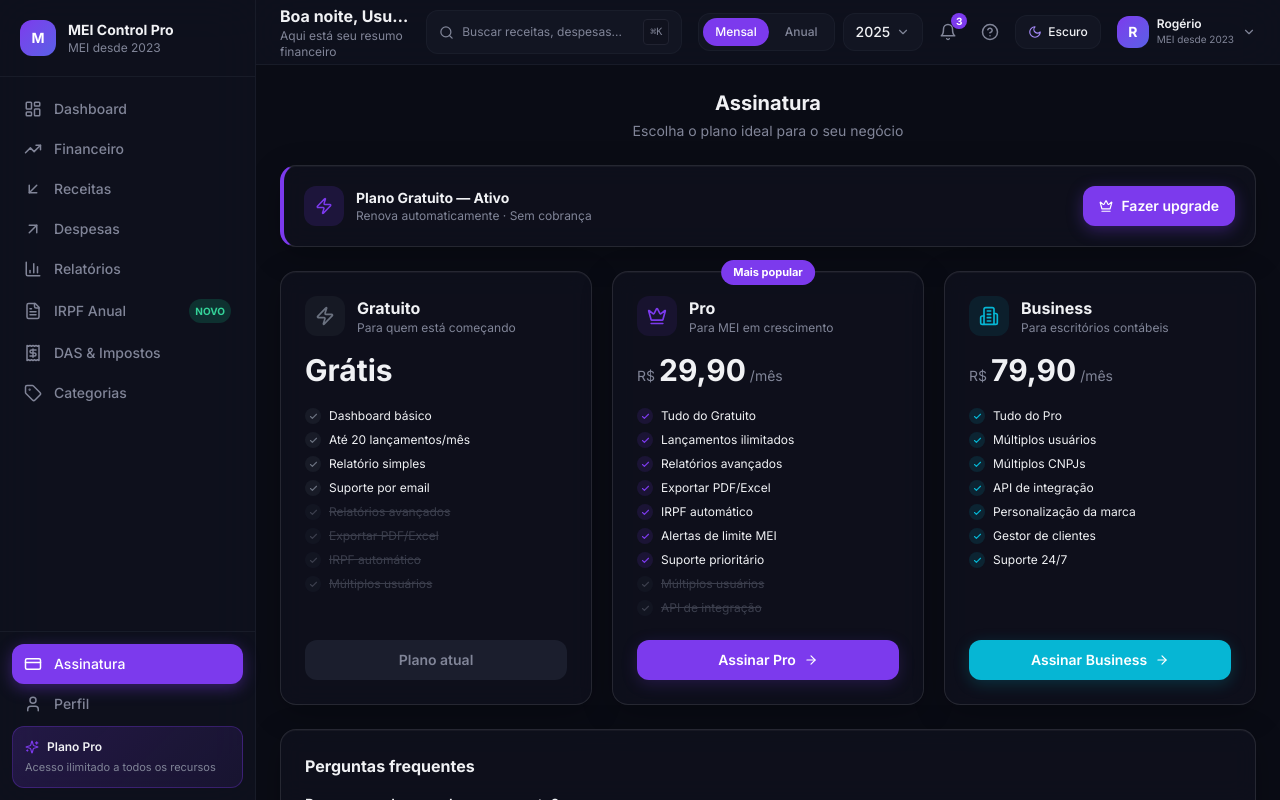
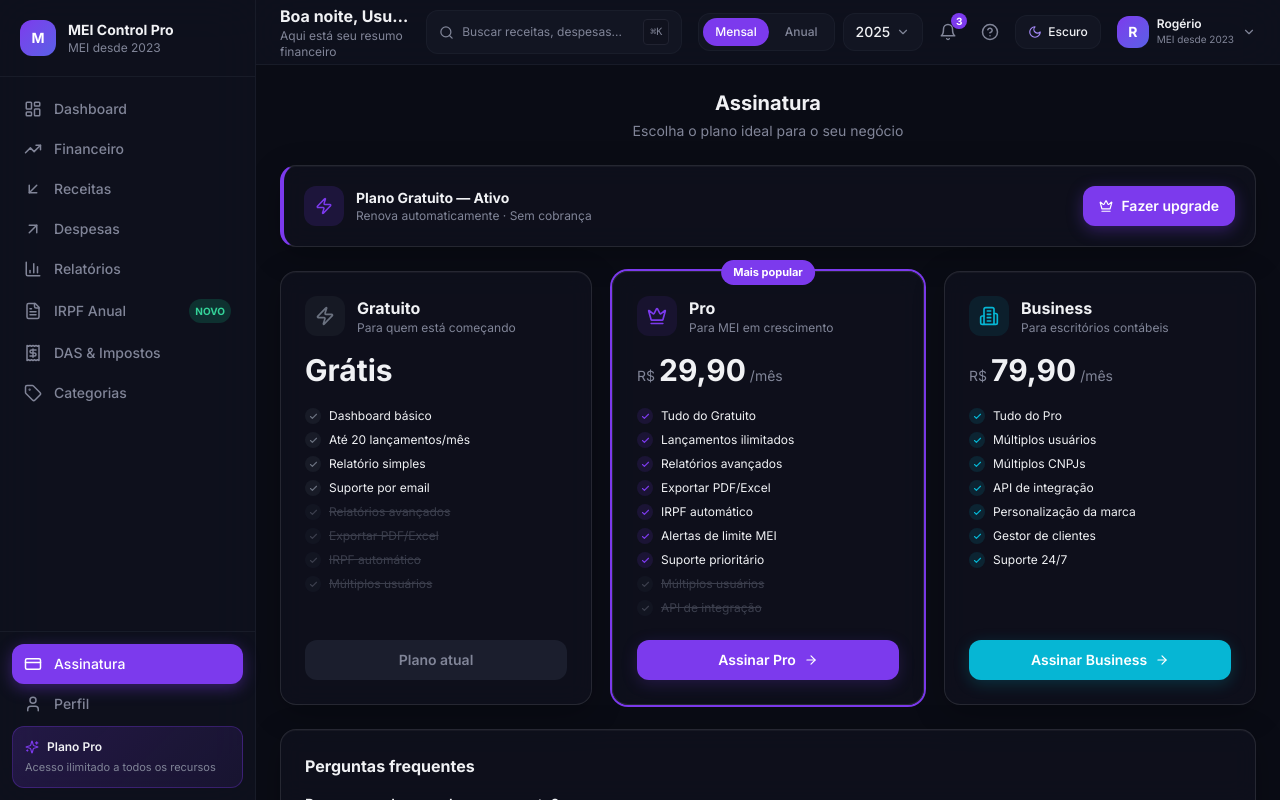
Before and after one commit to rjsmarquesti/mei-control-pro, a Next.js app: page /dashboard/assinatura in a window 1280 px wide. Built offline with nearby package versions, Linux system fonts and the light colour scheme.

Commit message:
fix: corrige erro TypeScript ringColor na página Assinatura

```diff
--- a/app/dashboard/assinatura/page.tsx
+++ b/app/dashboard/assinatura/page.tsx
@@ -85,8 +85,8 @@ export default function AssinaturaPage() {
                 initial={{ opacity: 0, y: 20 }}
                 animate={{ opacity: 1, y: 0 }}
                 transition={{ delay: i * 0.1 }}
-                className={`glass-card p-6 flex flex-col relative ${plan.popular ? 'ring-2' : ''}`}
-                style={plan.popular ? { ringColor: plan.color } : {}}
+                className="glass-card p-6 flex flex-col relative"
+                style={plan.popular ? { boxShadow: `0 0 0 2px ${plan.color}` } : {}}
               >
                 {plan.popular && (
                   <div className="absolute -top-3 left-1/2 -translate-x-1/2 px-3 py-1 rounded-full text-[11px] font-bold text-white"
```
